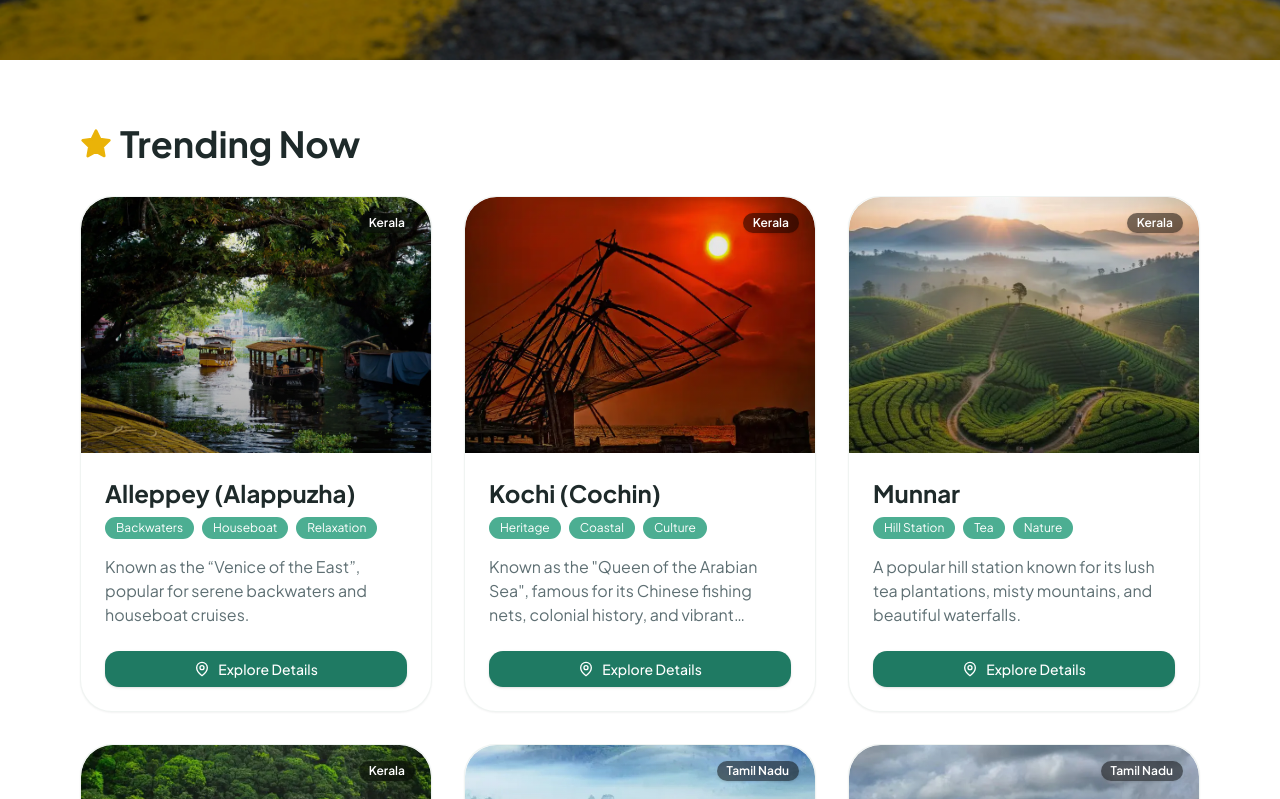
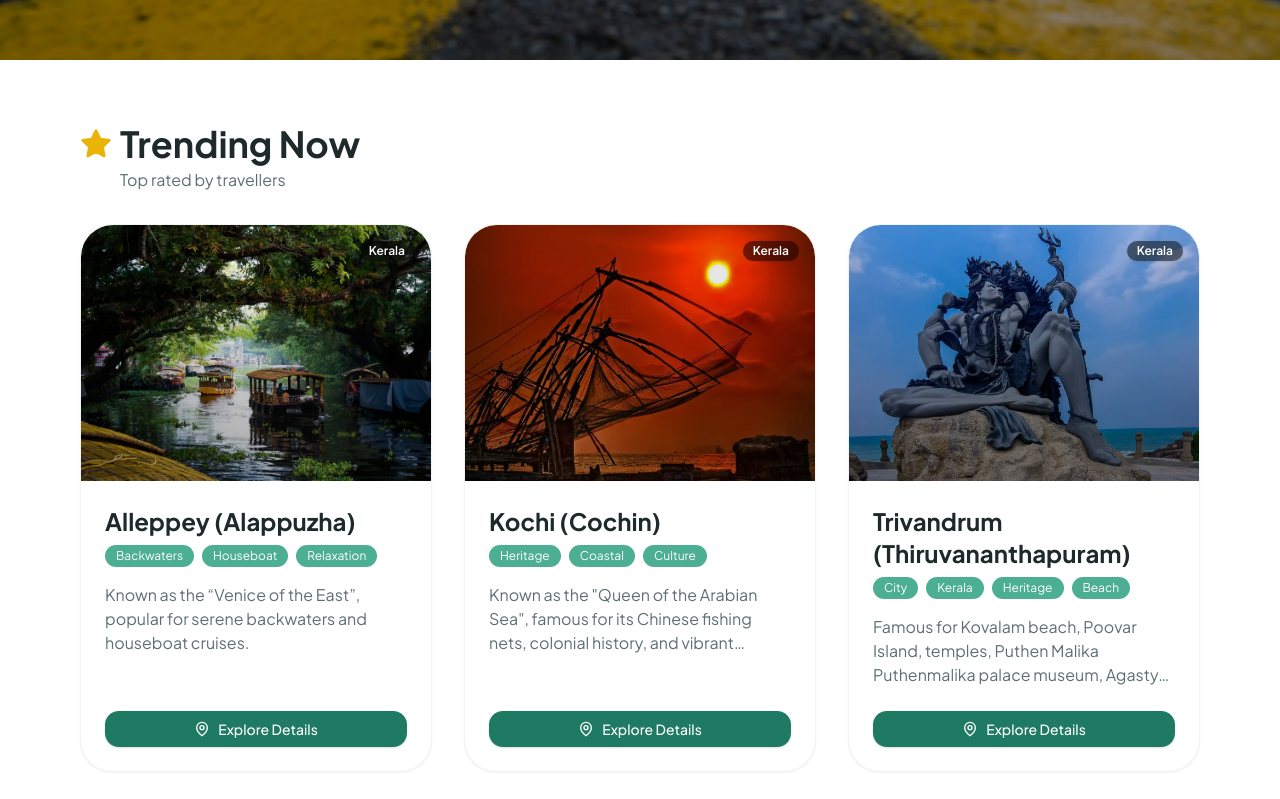
Before and after one commit to mailattfg-ops/DayOff_Journey, a React (Vite) app: page /destinations in a window 1280 px wide. Shown: the part 521-1320 px from the top of the page. Built offline with nearby package versions, Linux system fonts and the light colour scheme.

Commit message:
Doneeeee

```diff
--- a/src/data/destinations.ts
+++ b/src/data/destinations.ts
@@ -136,6 +136,16 @@ export const allDestinations: Destination[] = [
         highlights: ['Fort Kochi', 'Chinese Fishing Nets', 'Mattancherry Palace', 'Jew Town'],
         bestTime: 'October to March',
         tagline: 'Queen of Arabian Sea'
+    },
+    {
+        id: 'trivandrum',
+        title: 'Trivandrum (Thiruvananthapuram)',
+        location: 'Kerala',
+        description: 'Famous for Kovalam beach, Poovar Island, temples, Puthen Malika Puthenmalika palace museum, Agastya Mala, Varkala beach, Vizhinjam light house, Shanghumukam beach',
+        image: '/images/trivandrum_img_11zon.webp',
+        tags: ['City', 'Kerala', 'Heritage', 'Beach'],
+        highlights: ['Padmanabhaswamy Temple', 'Kovalam Beach', 'Varkala Cliff', 'Poovar Island'],
+        bestTime: 'October to March'
     },
     {
         id: 'malayattoor',
--- a/src/pages/Destinations.tsx
+++ b/src/pages/Destinations.tsx
@@ -87,7 +87,7 @@ export default function DestinationsPage() {
         navigate('/', { state: { selectedDestination: destinationName, scrollTo: 'contact' } });
     };
 
-    const trendingDestinations = allDestinations.filter(d => ['ooty', 'munnar', 'kodaikanal', 'wayanad', 'hyderabad', 'mysuru', 'alleppey', 'kochi', 'kodungallur', 'coorg', 'hampi'].includes(d.id));
+    const trendingDestinations = allDestinations.filter(d => ['ooty', 'munnar', 'kodaikanal', 'wayanad', 'hyderabad', 'mysuru', 'alleppey', 'kochi', 'kodungallur', 'coorg', 'hampi', 'trivandrum'].includes(d.id));
 
     // Explicit IDs from user request - Updated
     const templeIds = ['kanyakumari-devi', 'rameswaram', 'guruvayur', 'madurai', 'sabarimala', 'tirupati', 'shirdi', 'kashi', 'badrinath', 'kedarnath', 'vaishno-devi'];
@@ -195,9 +195,12 @@ export default function DestinationsPage() {
                 {/* Trending Section */}
                 <LazyLoadWhenVisible minHeight="400px">
                     <section id="trending-now" className="scroll-mt-24">
-                        <div className="flex items-center gap-2 mb-8">
-                            <Star className="w-8 h-8 text-yellow-500 fill-yellow-500" />
-                            <h2 className="text-4xl font-bold">Trending Now</h2>
+                        <div className="flex flex-col mb-8">
+                            <div className="flex items-center gap-2">
+                                <Star className="w-8 h-8 text-yellow-500 fill-yellow-500" />
+                                <h2 className="text-4xl font-bold">Trending Now</h2>
+                            </div>
+                            <p className="text-muted-foreground mt-1 ml-10">Top rated by travellers</p>
                         </div>
                         <div className="grid grid-cols-1 md:grid-cols-2 lg:grid-cols-3 gap-8">
                             {trendingDestinations.map(place => (
```
Also changed, not shown: public/images/trivandrum_img_11zon.webp (added).
